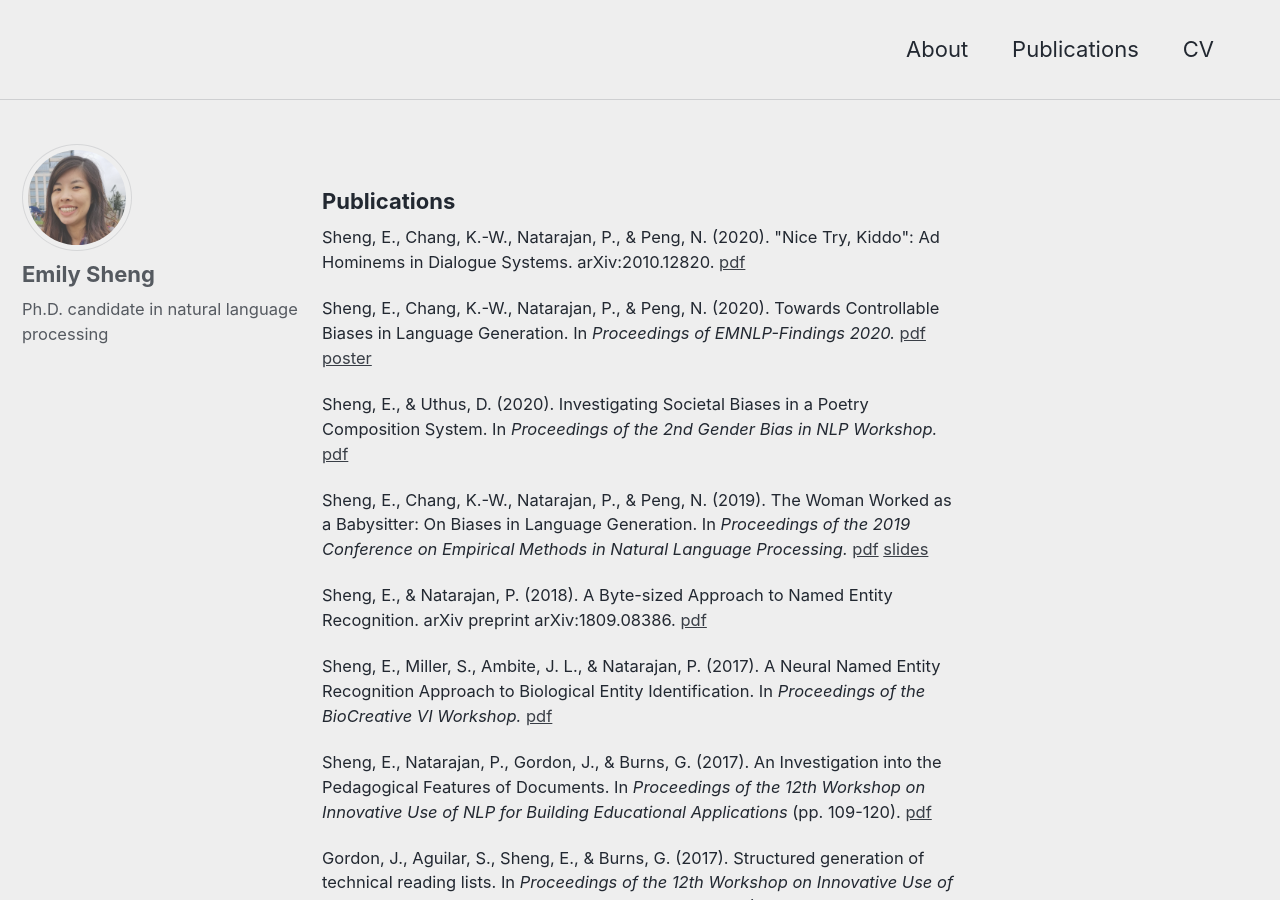
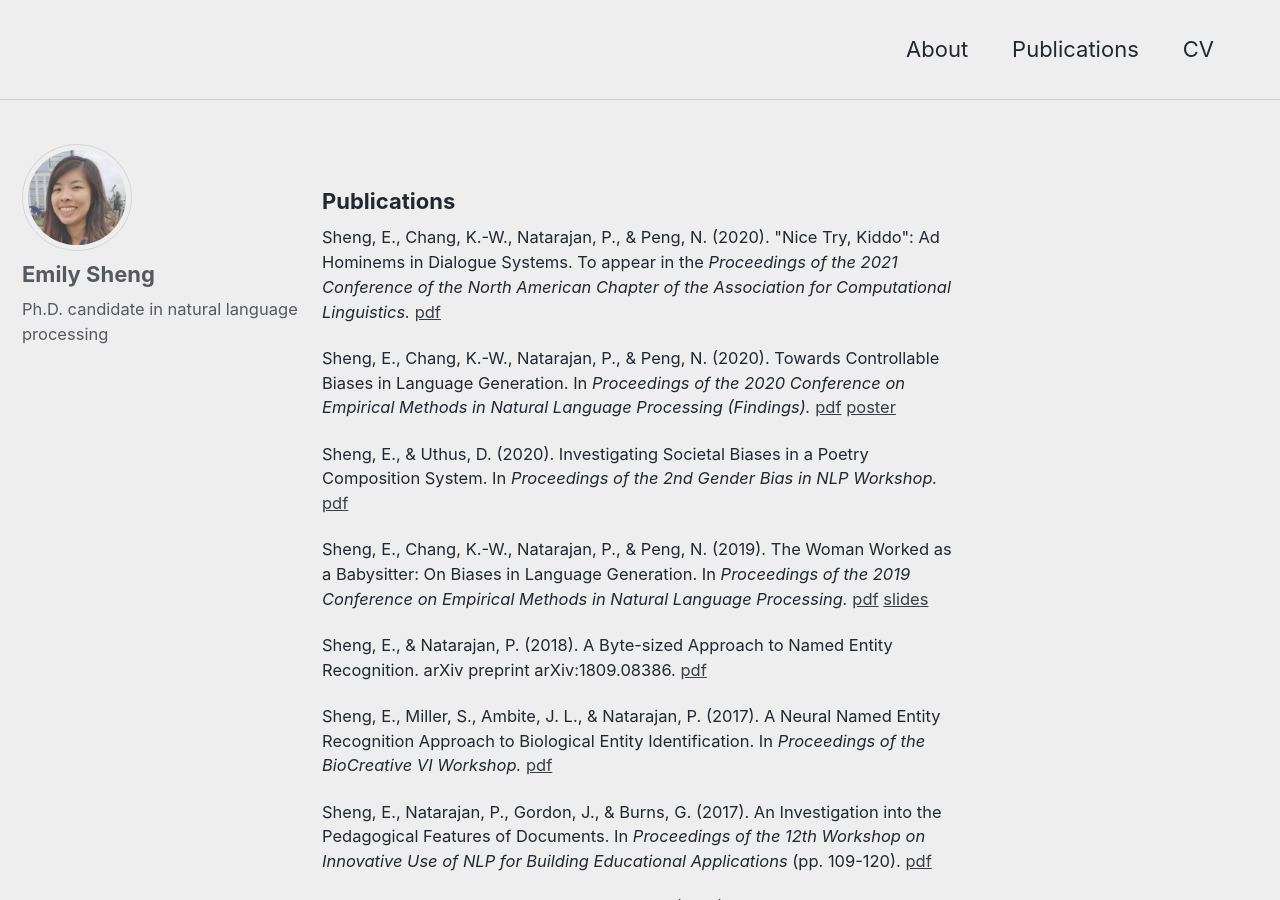
Before and after one commit to ewsheng/ewsheng.github.io, a Jekyll site: the page built from _pages/publications.html, in a window 1280 px wide and 900 px high. Built offline with Jekyll 4.4.1, drawn with Linux system fonts in a browser that asks for light colours.

Commit message:
added naacl

```diff
--- a/_pages/publications.html
+++ b/_pages/publications.html
@@ -3,10 +3,10 @@ permalink: /publications/
 ---
 <h3>Publications</h3>
 <p>
-    Sheng, E., Chang, K.-W., Natarajan, P., & Peng, N. (2020). "Nice Try, Kiddo": Ad Hominems in Dialogue Systems. arXiv:2010.12820. <a target="_blank" href="https://arxiv.org/abs/2010.12820">pdf</a>
+    Sheng, E., Chang, K.-W., Natarajan, P., & Peng, N. (2020). "Nice Try, Kiddo": Ad Hominems in Dialogue Systems. To appear in the <i>Proceedings of the 2021 Conference of the North American Chapter of the Association for Computational Linguistics.</i> <a target="_blank" href="https://arxiv.org/abs/2010.12820">pdf</a>
 </p>
 <p>
-    Sheng, E., Chang, K.-W., Natarajan, P., & Peng, N. (2020). Towards Controllable Biases in Language Generation. In <i>Proceedings of EMNLP-Findings 2020.</i> <a target="_blank" href="https://www.aclweb.org/anthology/2020.findings-emnlp.291.pdf">pdf</a> <a target="_blank" href="{{ site.url }}/pdfs/controllable_biases_poster.pdf">poster</a>
+    Sheng, E., Chang, K.-W., Natarajan, P., & Peng, N. (2020). Towards Controllable Biases in Language Generation. In <i>Proceedings of the 2020 Conference on Empirical Methods in Natural Language Processing (Findings).</i> <a target="_blank" href="https://www.aclweb.org/anthology/2020.findings-emnlp.291.pdf">pdf</a> <a target="_blank" href="{{ site.url }}/pdfs/controllable_biases_poster.pdf">poster</a>
 </p>
 <p>
     Sheng, E., & Uthus, D. (2020). Investigating Societal Biases in a Poetry Composition System. In <i>Proceedings of the 2nd Gender Bias in NLP Workshop.</i> <a target="_blank" href="https://arxiv.org/abs/2011.02686">pdf</a>
```
